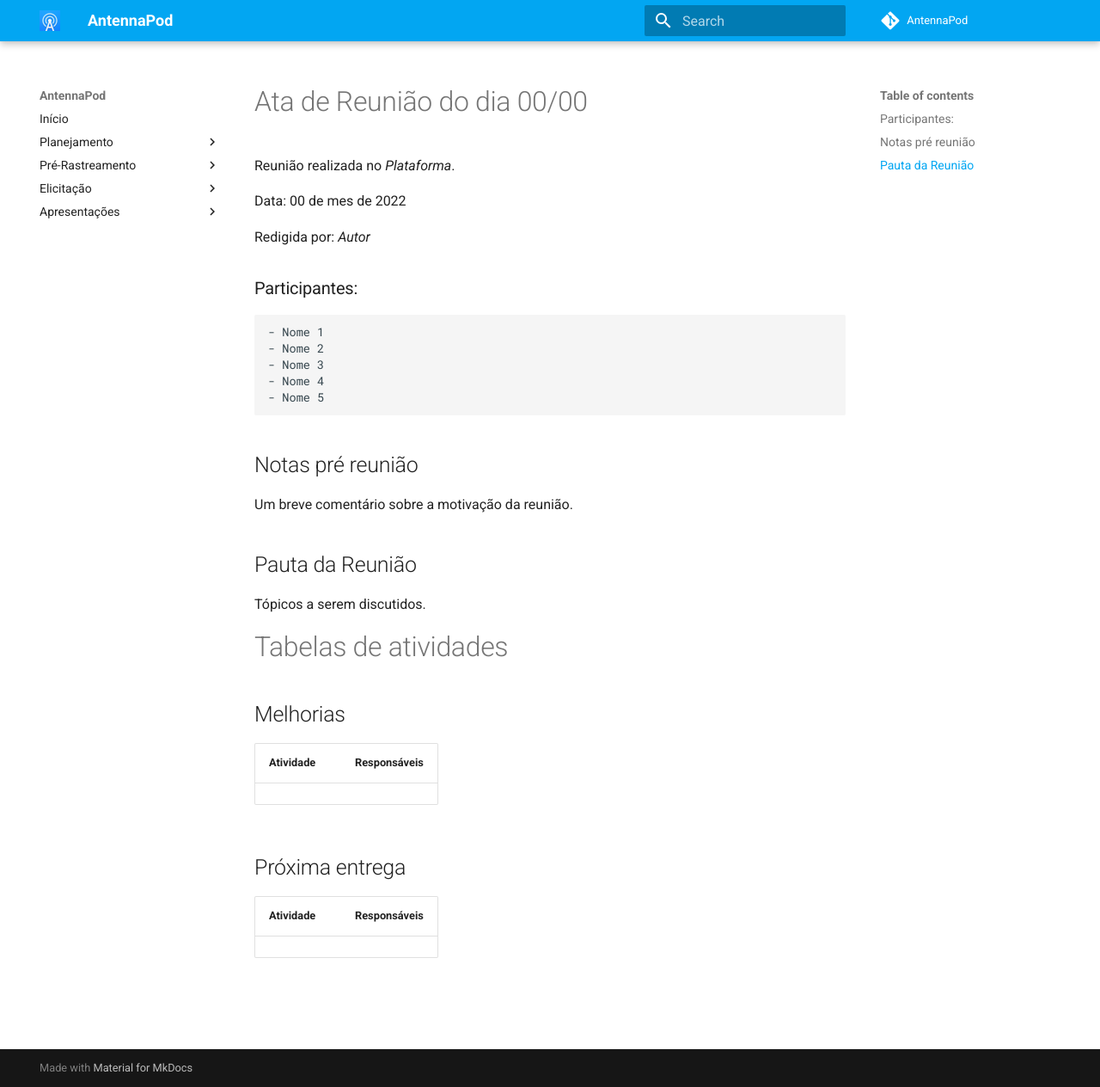
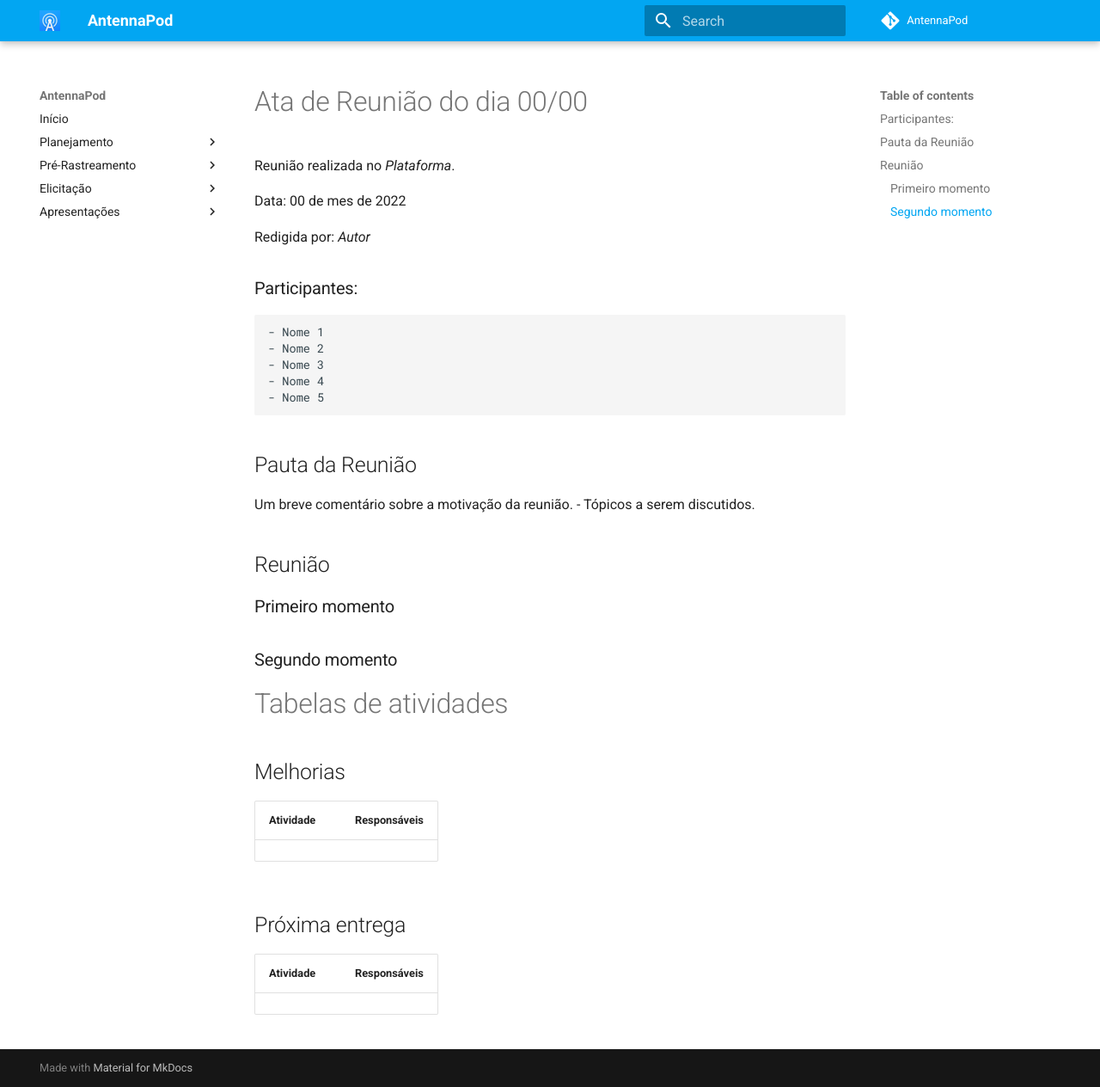
Before and after one commit to Requisitos-de-Software/2021.2-AntennaPod, an MkDocs documentation site: the page built from docs/templateAtas.md, in a window 1280 px wide and 1264 px high. Shown: the whole window at 86% size. Built offline with MkDocs 1.6.1 and Material for MkDocs 9.7.7, drawn with Linux system fonts in a browser that asks for light colours; comment, search, counter and statistics services are not loaded.

Commit message:
:memo:(#31) Alteração na estrutura das notas de reunião

```diff
--- a/docs/templateAtas.md
+++ b/docs/templateAtas.md
@@ -14,23 +14,25 @@ Redigida por: _Autor_
     - Nome 4
     - Nome 5
 
-## Notas pré reunião
+## Pauta da Reunião
 
 Um breve comentário sobre a motivação da reunião.
+- Tópicos a serem discutidos.
 
-## Pauta da Reunião
+## Reunião
+### Primeiro momento
 
-Tópicos a serem discutidos.
+### Segundo momento
 
 # Tabelas de atividades
 ## Melhorias
 
-| Atividade         | Responsáveis   |
-|-------------------|----------------|
-|   |     |
+| Atividade | Responsáveis |
+| --------- | ------------ |
+|           |              |
 
 ## Próxima entrega
 
-| Atividade         | Responsáveis   |
-|-------------------|----------------|
-|   |     |
+| Atividade | Responsáveis |
+| --------- | ------------ |
+|           |              |
```
